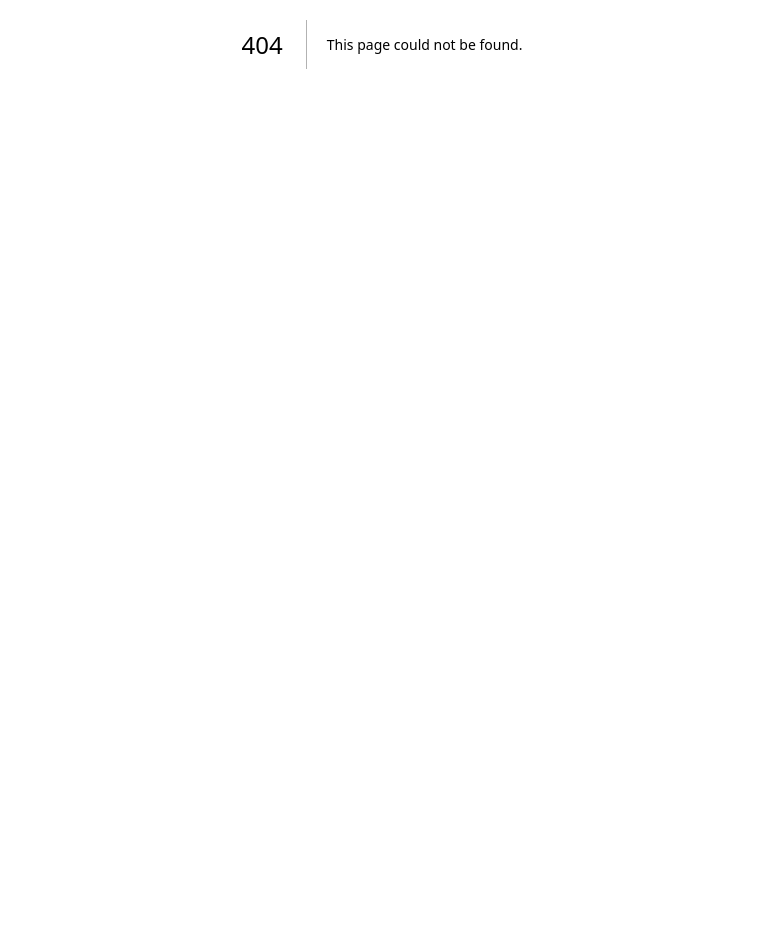
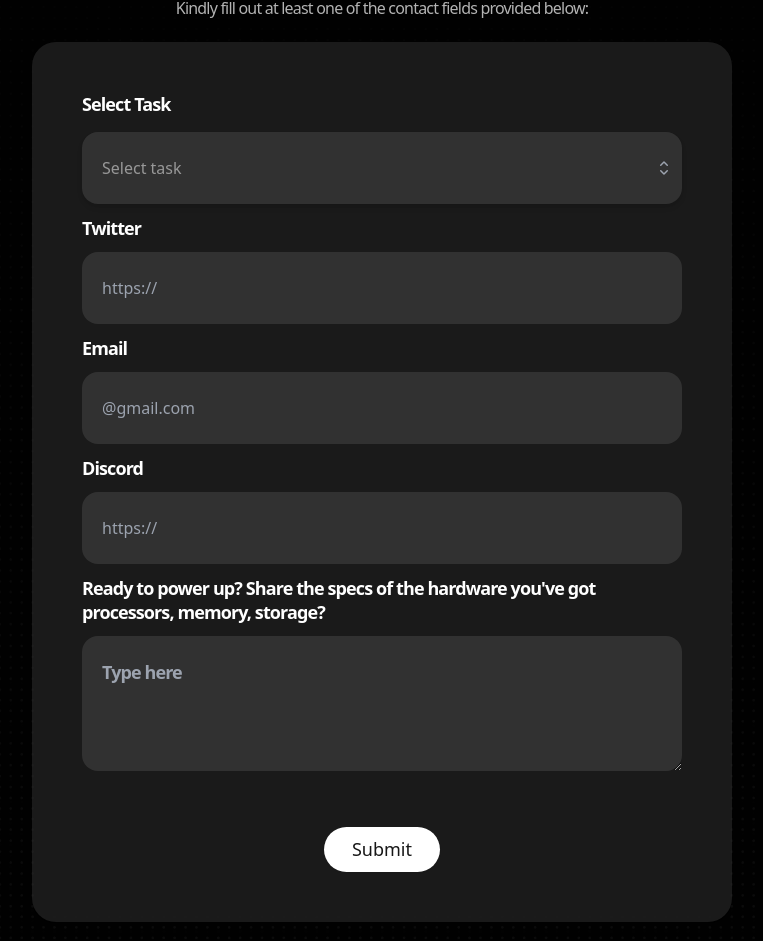
Before and after one commit to pankaj9695/AIDocker, a Next.js app: page /join in a window 1280 px wide. Before the commit this address had no page. Shown: the part 356-1297 px from the top of the page, without its empty margins (258-1021 px from the left). Before the commit the page ends 800 px from the top, so only its background shows below. Built offline with nearby package versions, Linux system fonts and the light colour scheme.

Commit message:
form page added

```diff
--- a/package.json
+++ b/package.json
@@ -9,6 +9,8 @@
     "lint": "next lint"
   },
   "dependencies": {
+    "@headlessui/react": "^1.7.18",
+    "@heroicons/react": "^2.1.1",
     "framer-motion": "^10.18.0",
     "next": "14.0.4",
     "react": "^18",
--- a/src/app/globals.css
+++ b/src/app/globals.css
@@ -48,6 +48,7 @@ body {
   width: 100%;
   height: 100%;
   object-fit: cover;
+  filter: grayscale(100%);
 }
 .hero-image {
   /* z-index: 2; */
--- /dev/null
+++ b/src/app/join/page.tsx
@@ -0,0 +1,15 @@
+import React from "react";
+import JoinForm from "@/components/JoinForm";
+import Header from "@/components/Header";
+import Footer from "@/components/Last/Footer";
+const page = () => {
+  return (
+    <div>
+      <Header />
+      <JoinForm />
+      <Footer />
+    </div>
+  );
+};
+
+export default page;
--- a/src/components/Header.tsx
+++ b/src/components/Header.tsx
@@ -2,6 +2,7 @@
 import React from "react";
 import { motion } from "framer-motion";
 import MobileHeader from "./Header/MobileHeader";
+import Link from "next/link";
 
 const headerVariants = {
   initial: { y: -500, opacity: 0 },
@@ -18,7 +19,7 @@ const Header = () => {
         animate="animate"
         className="header hidden justify-center items-center overflow-x-auto bg-white bg-opacity-0 sm:flex flex-col px-16 py-10 max-md:px-5"
       >
-        <section className="header  items-stretch shadow-sm bg-[#232323] flex w-[657px] max-w-full px-5 py-3.5 rounded-[48px] max-md:flex-wrap gap-[4rem]" >
+        <section className="header  items-stretch shadow-sm bg-[#232323] flex w-[657px] max-w-full px-5 py-3.5 rounded-[48px] max-md:flex-wrap gap-[4rem]">
           <div>
             <span className="items-stretch flex justify-between gap-2.5">
               <img
@@ -34,7 +35,7 @@ const Header = () => {
             </span>
           </div>
           <div>
-          <span className="items-stretch flex gap-5 p-2.5 self-start " >
+            <span className="items-stretch flex gap-5 p-2.5 self-start ">
               <a
                 href="/#header"
                 className="text-white text-sm font-[450] leading-5 grow whitespace-nowrap"
@@ -67,12 +68,13 @@ const Header = () => {
           </div>
           <div className="flex">
             <div className="animated-border-box-glow"></div>
-            <button
+            <Link
+              href="/join"
               className="animated-border-box text-neutral-900 text-xs font-medium leading-4 tracking-normal whitespace-nowrap justify-center items-stretch shadow-sm  self-center my-auto px-3 py-2.5 rounded-[30px]"
               aria-label="Join Whitelist"
             >
               Join Whitelist
-            </button>
+            </Link>
           </div>
         </section>
       </motion.header>
--- a/src/components/Header/MobileNav.tsx
+++ b/src/components/Header/MobileNav.tsx
@@ -1,3 +1,4 @@
+import Link from "next/link";
 import React from "react";
 
 const MobileNav = ({
@@ -63,12 +64,13 @@ const MobileNav = ({
         </a>
       </nav>
       <div>
-        <button
+        <Link
+          href="/join"
           className="text-neutral-900 block text-base  font-medium leading-5 tracking-normal justify-center items-stretch shadow-sm bg-white self-center w-[247px] max-w-full mt-80 mb-3.5 px-3 py-2.5 rounded-[30px]"
           aria-label="Join Whitelist"
         >
           Join Whitelist
-        </button>
+        </Link>
       </div>
     </header>
   );
--- a/src/components/Hero.tsx
+++ b/src/components/Hero.tsx
@@ -1,6 +1,7 @@
 "use client";
 import React, { useState, useEffect } from "react";
 import { motion, AnimatePresence } from "framer-motion";
+import Link from "next/link";
 
 const textVariants = {
   initial: {
@@ -103,12 +104,13 @@ const Hero = () => {
               </a> */}
               <div>
                 <div className="animated-border-box-glow z-10 "></div>
-                <button
+                <Link
+                  href="/join"
                   className="animated-border-box mt-5 px-4 py-3.5 text-neutral-900 text-base font-medium tracking-tight whitespace-nowrap "
                   aria-label="Join Whitelist"
                 >
                   Join Whitelist
-                </button>
+                </Link>
               </div>
             </motion.div>
           </div>
--- /dev/null
+++ b/src/components/JoinForm.tsx
@@ -0,0 +1,103 @@
+"use client";
+import React, { useState } from "react";
+import Select from "@/components/Select";
+import { json } from "stream/consumers";
+
+const JoinForm = () => {
+  const [form, setForm] = useState({
+    task: "",
+    twitter: "",
+    email: "",
+    discord: "",
+    hardware: "",
+  });
+
+  const handleChange = (
+    e: React.ChangeEvent<HTMLInputElement | HTMLTextAreaElement>
+  ) => {
+    setForm({ ...form, [e.target.name]: e.target.value });
+  };
+
+  const handleSubmit = (e: any) => {
+    e.preventDefault();
+    console.log(form);
+    alert(JSON.stringify(form, null, 2));
+  };
+  return (
+    <form className="flex flex-col justify-center self-stretch text-base text-white font-[450]">
+      <header className="w-full flex flex-col text-4xl font-semibold text-center bg-clip-text bg-[linear-gradient(157deg,#FF852D_15.06%,#FF7878_97.93%)] leading-[56px] max-md:max-w-full">
+        <span>Get Early Access to</span>
+        <span className="heading-gradient font-bold">AIDOCKER</span>
+      </header>
+      <div className="mt-1 w-full tracking-tighter leading-7 text-center text-white text-opacity-70 max-md:max-w-full">
+        Secure your spot! Fill in your details below, and stay tuned, we'll
+        contact
+        <br /> you with an early bird access to our network in the near future.
+      </div>{" "}
+      <div className="self-center mt-8 tracking-tighter text-center leading-[160%] text-white text-opacity-70 max-md:max-w-full">
+        Kindly fill out at least one of the contact fields provided below:
+      </div>{" "}
+      <div className="flex flex-col justify-center self-center px-12 py-12 mt-5 max-w-full text-lg font-bold tracking-tighter leading-6 rounded-3xl border-2 border-solid backdrop-blur-[6px] bg-white bg-opacity-10 border-white border-opacity-0 w-[700px] max-md:px-5">
+        <div>
+          <label htmlFor="task">Select Task</label>
+          <Select setForm={setForm} />
+        </div>
+        <div className="flex flex-col">
+          <label htmlFor="twitter">Twitter</label>
+          <input
+            name="twitter"
+            value={form.twitter}
+            onChange={handleChange}
+            type="url"
+            placeholder="https://"
+            className="justify-center px-5 py-6 my-3 focus:outline-none text-base tracking-normal whitespace-nowrap rounded-2xl bg-white bg-opacity-10 font-[450] text-white text-opacity-50 max-md:max-w-full"
+          ></input>
+        </div>
+        <div className="flex flex-col">
+          <label htmlFor="email">Email</label>
+          <input
+            name="email"
+            value={form.email}
+            onChange={handleChange}
+            placeholder="@gmail.com"
+            type="email"
+            className="justify-center px-5 py-6 my-3 focus:outline-none text-base tracking-normal whitespace-nowrap rounded-2xl bg-white bg-opacity-10 font-[450] text-white text-opacity-50 max-md:max-w-full"
+          ></input>{" "}
+        </div>
+        <div className="flex flex-col">
+          <label htmlFor="discord">Discord</label>
+          <input
+            name="discord"
+            value={form.discord}
+            onChange={handleChange}
+            placeholder="https://"
+            type="url"
+            className="justify-center px-5 py-6 my-3 text-base focus:outline-none tracking-normal whitespace-nowrap rounded-2xl bg-white bg-opacity-10 font-[450] text-white text-opacity-50 max-md:max-w-full"
+          ></input>
+        </div>
+        <div className="flex flex-col">
+          <label htmlFor="hardware">
+            Ready to power up? Share the specs of the hardware you've got
+            processors, memory, storage?
+          </label>
+          <textarea
+            name="hardware"
+            value={form.hardware}
+            onChange={handleChange}
+            placeholder="Type here"
+            className="shrink-0 my-3 px-5 py-6 focus:outline-none rounded-2xl bg-white text-white text-opacity-50 bg-opacity-10 h-[135px] max-md:max-w-full"
+          />
+        </div>
+        <button
+          className="justify-center self-center font-[450] px-7 py-3 mt-11 tracking-normal whitespace-nowrap bg-white shadow-sm leading-[120%] rounded-[30px] text-neutral-900 max-md:px-5 max-md:mt-10"
+          type="submit"
+          onClick={handleSubmit}
+        >
+          Submit
+        </button>
+      </div>
+    </form>
+  );
+};
+
+export default JoinForm;
--- a/src/components/Problem/Opportunity.tsx
+++ b/src/components/Problem/Opportunity.tsx
@@ -13,34 +13,36 @@ const Opportunity = () => {
       initial="initial"
       // animate="animate"
       whileInView={"animate"}
-      className=" flex flex-col items-baseline justify-between shadow-sm bg-white bg-opacity-10  sm:flex-row px-16 sm:py-12 py-6 rounded-3xl max-md:px-5"
+      className=" flex flex-col items-baseline justify-between shadow-sm bg-white bg-opacity-10  backdrop-blur-md sm:flex-col px-16 sm:py-12 py-6 rounded-3xl max-md:px-5"
     >
-      {/* <div className="text-xl font-medium text-center sm:text-start leading-4 tracking-widest uppercase mt-3.5 max-md:max-w-full">
+      <div className="text-xs font-medium text-center sm:text-start leading-4 tracking-widest uppercase mt-3.5 max-md:max-w-full">
         <span className="heading-gradient ">Opportunity</span>
-      </div> */}
-      <div className="sm:w-6/12 w-full">
+      </div>
+      {/* <div className="sm:w-6/12 w-full">
         <div className="self-stretch leading-[44px]  text-white text-center sm:text-start text-3xl sm:text-4xl font-bold sm:leading-[56px] tracking-tighter w-full  max-md:max-w-full">
           <span className="heading-gradient ">Opportunity</span>
         </div>
+
+      </div> */}
       <div className="my-3.5 max-md:max-w-full">
         <div className="gap-5 flex  items-baseline max-md:flex-col max-md:items-stretch max-md:gap-0">
-            <div className="flex flex-col items-stretch w-full max-md:w-full max-md:ml-0">
+          <div className="flex  flex-col items-stretch  w-6/12  max-md:w-full max-md:ml-0">
             <h1 className="text-white text-2xl sm:text-4xl text-center sm:text-start font-medium leading-8 sm:leading-[52px] tracking-tighter max-md:max-w-full max-md:mt-5 mt-10">
               Harnessing the Power of GPUs and Data for AI Breakthroughs
             </h1>
-            </div>
-          </div>
-        </div>
           </div>
           <div className="flex flex-col items-stretch w-6/12 ml-5 max-md:w-full max-md:ml-0">
             <p className="text-white text-opacity-70 text-[1.15rem]  sm:leading-8 leading-6 tracking-normal sm:tracking-tight text-center sm:text-start font-[450]  my-auto max-md:max-w-full  mt-5 sm:mt-0">
               In the world of AI, the synergy of computational power and data is
               pivotal. GPUs stand as the backbone, providing the necessary
-          horsepower for complex computations, while diverse datasets act as the
-          leading force, driving insights and innovation. AiDocker embraces this
-          synergy, offering a platform where the confluence of these two
-          critical elements unlocks new horizons in AI development.
+              horsepower for complex computations, while diverse datasets act as
+              the leading force, driving insights and innovation. AiDocker
+              embraces this synergy, offering a platform where the confluence of
+              these two critical elements unlocks new horizons in AI
+              development.
             </p>
+          </div>
+        </div>
       </div>
     </motion.section>
   );
--- /dev/null
+++ b/src/components/Select.tsx
@@ -0,0 +1,97 @@
+"use client";
+import { Fragment, useState } from "react";
+import { Listbox, Transition } from "@headlessui/react";
+import { CheckIcon, ChevronUpDownIcon } from "@heroicons/react/20/solid";
+
+const people = [
+  { name: "Select task" },
+  { name: "Supply compute" },
+  { name: "Supply dataset" },
+  { name: "Train AI Models" },
+];
+
+const Select = ({
+  setForm,
+}: {
+  setForm: React.Dispatch<
+    React.SetStateAction<{
+      task: string;
+      twitter: string;
+      email: string;
+      discord: string;
+      hardware: string;
+    }>
+  >;
+}) => {
+  const [selected, setSelected] = useState(people[0]);
+  const handleTask = (task: string) => {
+    setForm((prev) => {
+      return { ...prev, task };
+    });
+  };
+
+  return (
+    <div className="">
+      <Listbox
+        value={selected}
+        onChange={(value) => {
+          setSelected(value);
+          handleTask(value.name);
+        }}
+      >
+        <div className="relative mt-1">
+          <Listbox.Button className="!px-5 !py-6 !my-3  relative w-full cursor-default rounded-2xl   pl-3 pr-10 text-left shadow-md focus:outline-none focus-visible:border-indigo-500 focus-visible:ring-2 focus-visible:ring-white/75 focus-visible:ring-offset-2 focus-visible:ring-offset-orange-300 sm:text-sm !text-base tracking-normal  bg-white bg-opacity-10 font-[450] text-white text-opacity-50 max-md:flex-wrap max-md:max-w-full">
+            <span className="block truncate">{selected.name}</span>
+            <span className="pointer-events-none absolute inset-y-0 right-0 flex items-center pr-2">
+              <ChevronUpDownIcon
+                className="h-5 w-5 text-gray-400"
+                aria-hidden="true"
+              />
+            </span>
+          </Listbox.Button>
+          <Transition
+            as={Fragment}
+            leave="transition ease-in duration-100"
+            leaveFrom="opacity-100"
+            leaveTo="opacity-0"
+          >
+            <Listbox.Options className="absolute mt-1 max-h-60 w-full px-2 py-4 rounded-2xl overflow-auto bg-[#464545]  shadow-lg ring-1 ring-black/5 focus:outline-none sm:text-sm  text-base tracking-normal  font-[450]  max-md:flex-wrap max-md:max-w-full">
+              {people.map((person, personIdx) => (
+                <Listbox.Option
+                  key={personIdx}
+                  className={({ active }) =>
+                    `relative cursor-default rounded-xl select-none py-3 px-2.5   ${
+                      active
+                        ? "bg-white bg-opacity-10 "
+                        : "text-white text-opacity-50"
+                    }`
+                  }
+                  value={person}
+                >
+                  {({ selected }) => (
+                    <>
+                      <span
+                        className={`block truncate ${
+                          selected ? "font-medium" : "font-normal"
+                        }`}
+                      >
+                        {person.name}
+                      </span>
+                      {/* {selected ? (
+                        <span className="absolute inset-y-0 left-0 flex items-center pl-3 text-amber-600">
+                          <CheckIcon className="h-5 w-5" aria-hidden="true" />
+                        </span>
+                      ) : null} */}
+                    </>
+                  )}
+                </Listbox.Option>
+              ))}
+            </Listbox.Options>
+          </Transition>
+        </div>
+      </Listbox>
+    </div>
+  );
+};
+
+export default Select;
```
Also changed, not shown: 1 other file (tests, documents, lock files or other folders). Lines whose indentation alone changed are shown as unchanged.
